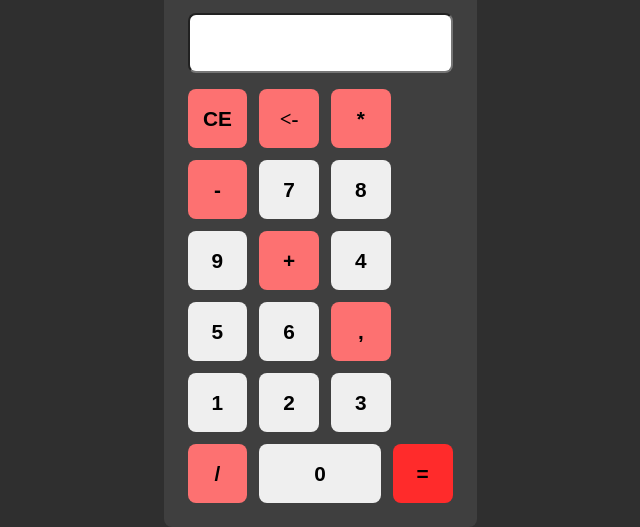
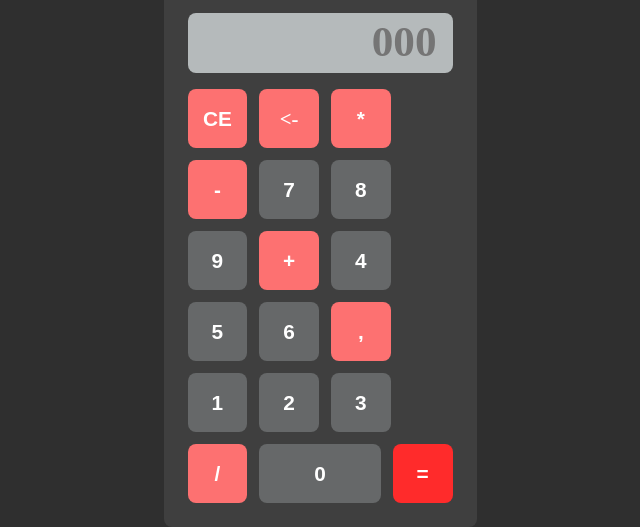
Before and after one commit to bruno-rodrigues0/estudos-js, a plain HTML site: page exercicios/03/index.html in a window 1280 px wide. Shown: the part 273-800 px from the top of the page, without its empty margins (320-960 px from the left). Drawn offline with Linux system fonts and the light colour scheme.

Commit message:
calculator font

```diff
--- a/exercicios/03/index.html
+++ b/exercicios/03/index.html
@@ -11,7 +11,7 @@
 
         <h3>Calculato<span>&Pi;</span></h3>
         <div class="expression">
-            <input type="text" name="expression" id="idexpression" readonly>
+            <input type="text" name="expression" id="idexpression" placeholder="000" readonly>
         </div>
         <div class="buttons">
             <button onclick="displayInArea('C')" class="espChar">CE</button>
--- a/exercicios/03/styles.css
+++ b/exercicios/03/styles.css
@@ -1,3 +1,5 @@
+@charset "utf-8";
+
 *{
     margin: 0;
     padding: 0;
@@ -42,8 +44,18 @@ h3 span{
     width: 100%;
     height: 60px;
     border-radius: 8px;
-    font-size: 1.3rem;
+    padding: 1rem;
+    font-size: 2.7rem;
     text-align: end;
+    border: none;
+    background-color: #b5babb;
+    font-family: 'Calculator';
+    color: #3f4242;
+}
+
+.expression input:active, input:focus{
+    outline: none;
+    border: none;
 }
 
 .buttons{
@@ -58,6 +70,12 @@ h3 span{
     font-size: 1.3rem;
     border: none;
     border-radius: 8px;
+    background-color: #666869;
+    color: white;
+}
+
+.buttons button:hover{
+    background-color: #717576;
 }
 
 a, a:visited{
@@ -75,9 +93,9 @@ a, a:visited{
 }
 
 .espChar{
-    background-color: #fd7171;
+    background-color: #fd7171 !important;
 }
 
 .enter{
-    background-color: #ff2b2b;
+    background-color: #ff2b2b !important;
 }
```
